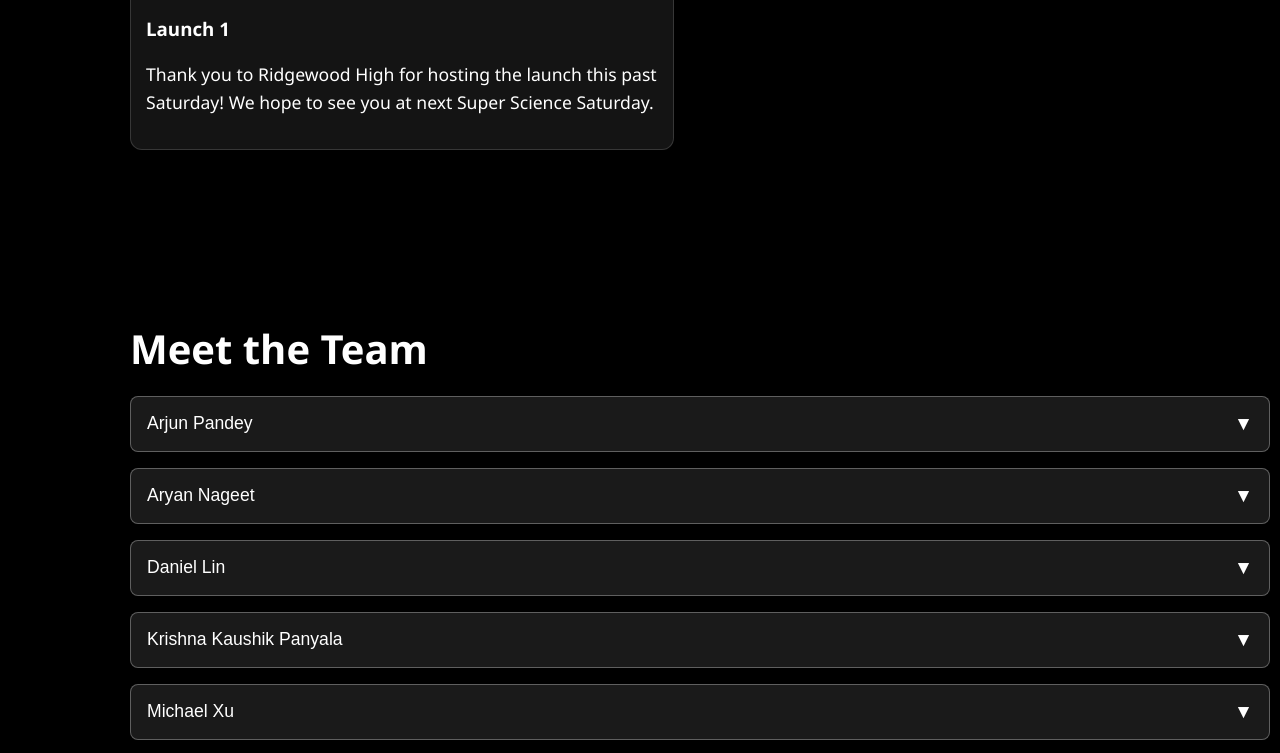
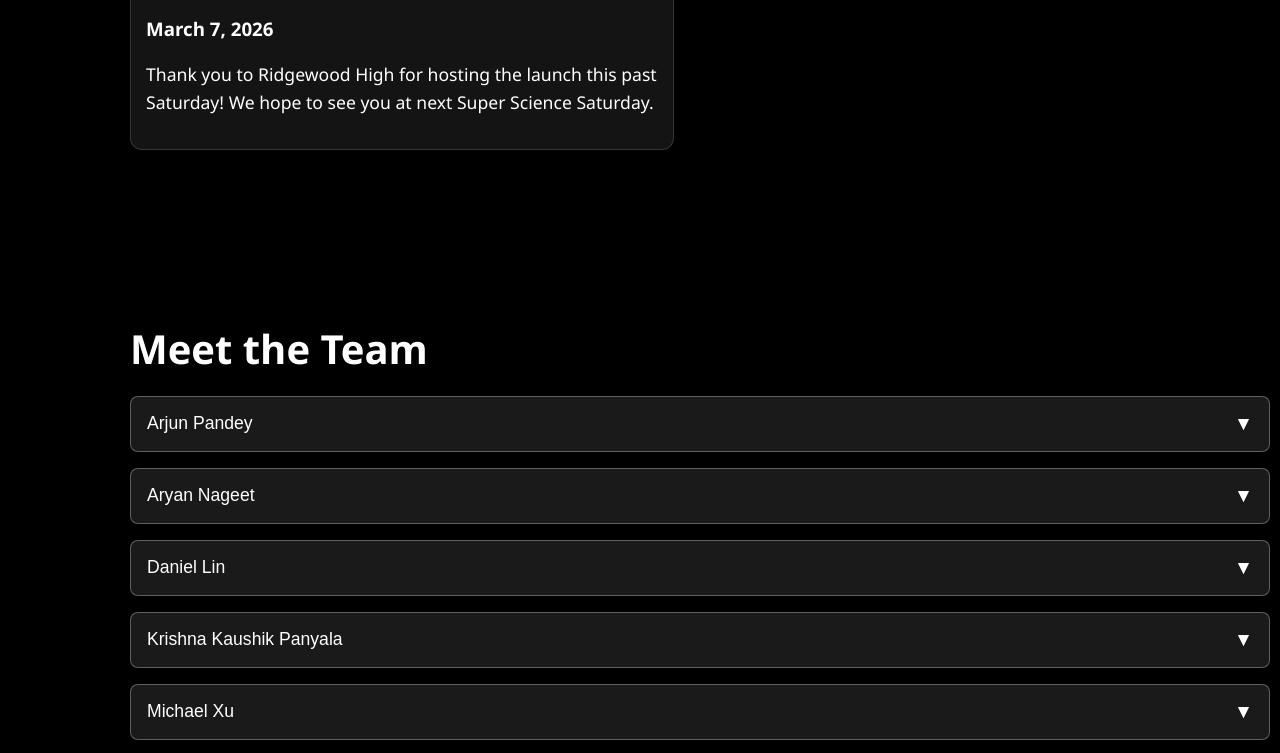
Before and after one commit to kkpanyala/ASTRO-Website, a plain HTML site: page index.html in a window 1280 px wide. Shown: the part 1419-2172 px from the top of the page. Drawn offline with nearby package versions, Linux system fonts and the light colour scheme.

Commit message:
Update index.html

```diff
--- a/index.html
+++ b/index.html
@@ -33,7 +33,7 @@
             <div class="launch-scroll">
                 <div class="launch-card">
                     <a href="https://www.instagram.com/2027astro/p/DVzISpwEfFQ/" target="_blank"><img src="assets/LAUNCH_3-7.jpg" alt="March 7, 2026"></a>
-                    <h3>Launch 1</h3>
+                    <h3>March 7, 2026</h3>
                     <p>Thank you to Ridgewood High for hosting the launch this past Saturday! We hope to see you at next Super Science Saturday.</p>
                 </div>
             </div>
```
